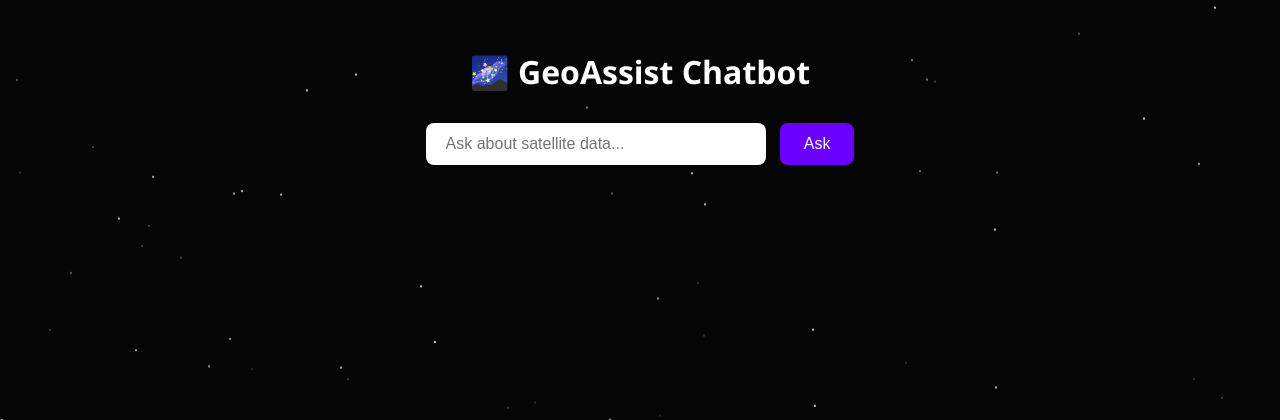
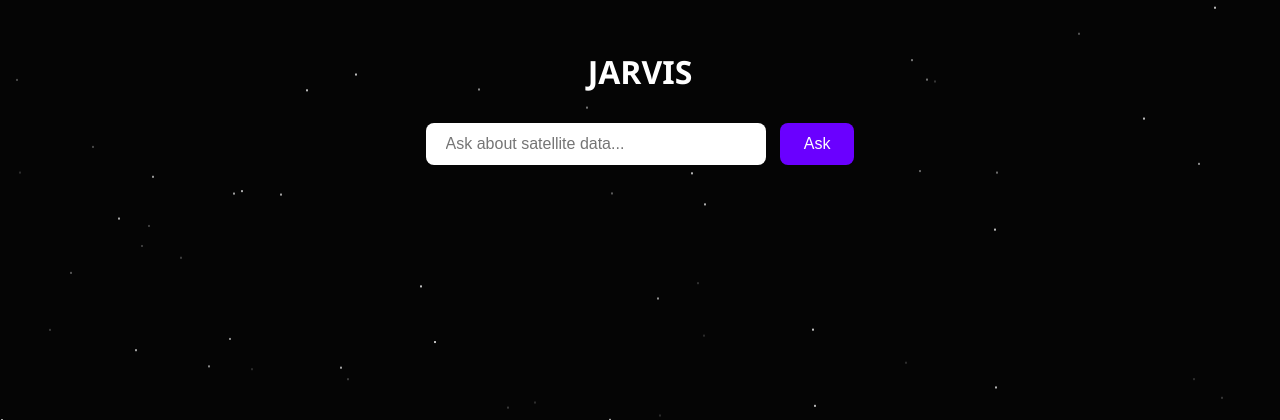
Before and after one commit to anish1206/JARVIS, a Flask app: page / in a window 1280 px wide. Shown: the top 420 px of the page. Run offline with Flask 3, Linux system fonts and the light colour scheme.

Commit message:
baisc ui changes

```diff
--- a/templates/index.html
+++ b/templates/index.html
@@ -84,7 +84,7 @@
 <body>
   <div class="stars" id="stars"></div>
 
-  <h1>🌌 GeoAssist Chatbot</h1>
+  <h1>JARVIS</h1>
 
   <div id="chat-box">
     <input type="text" id="user-input" placeholder="Ask about satellite data..." />
@@ -111,7 +111,7 @@
       const message = input.value;
       if (!message) return;
 
-      document.getElementById("response").innerText = "Thinking... 🤖";
+      document.getElementById("response").innerText = "Thinking...";
 
       const res = await fetch("/chat", {
         method: "POST",
```
